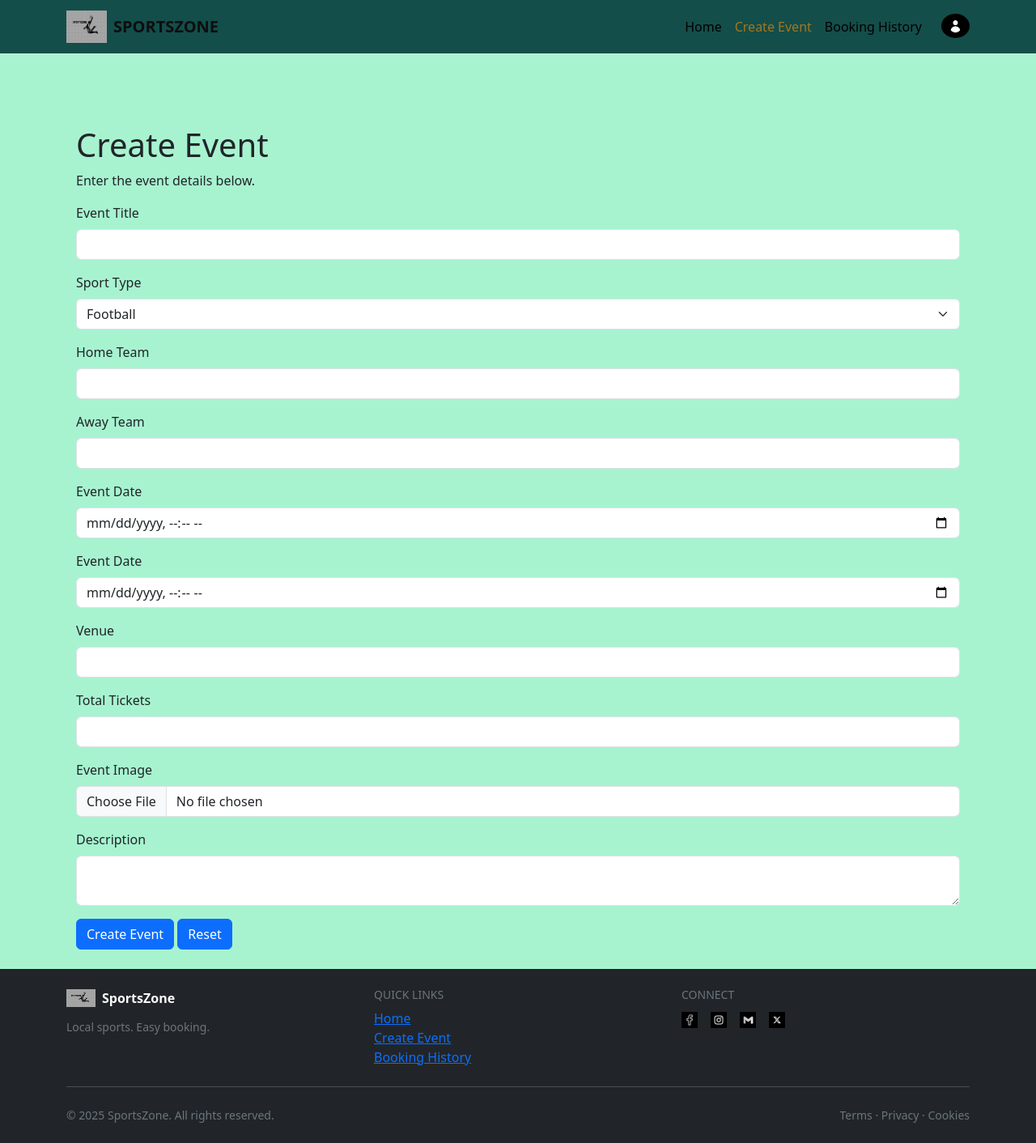
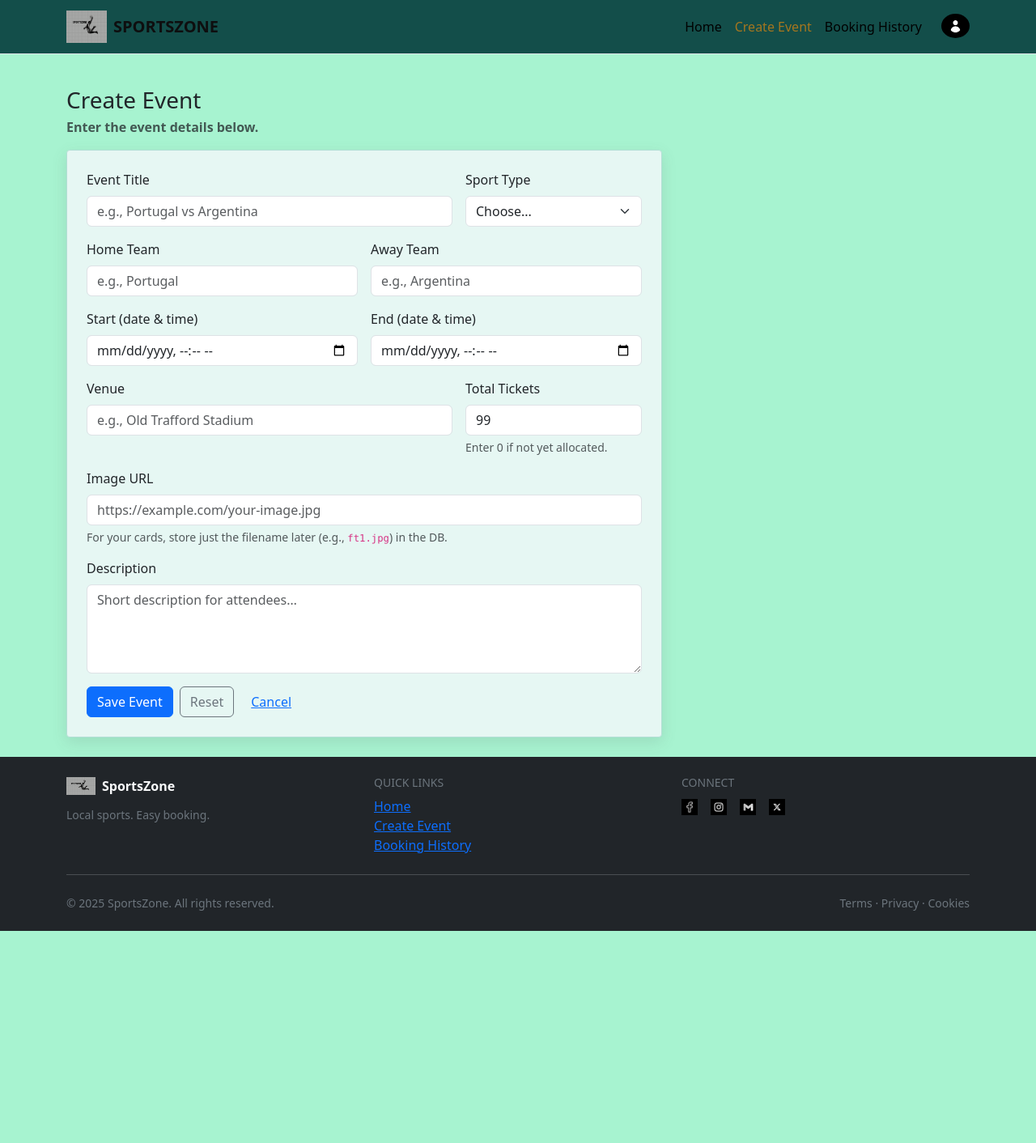
Before and after one commit to wangchuktashi/207-Group-33, a Flask app: page /create-event in a window 1280 px wide. Shown: the whole page at 81% size. After the commit the page ends 1150 px from the top, so only its background shows below. Run offline with Flask 3, Linux system fonts and the light colour scheme; a user stored in the database is signed in; some libraries are stand-ins or nearby versions.

Commit message:
Update create_event.html

```diff
--- a/a2/SportsZone/templates/create_event.html
+++ b/a2/SportsZone/templates/create_event.html
@@ -1,24 +1,178 @@
-{% extends 'base.html' %}
+{% extends "base.html" %}
+{% block title %}{{ 'Update Event' if event else 'Create Event' }} · SportsZone{% endblock %}
 
-{% from 'bootstrap5/form.html' import render_form %}
+{% block extra_css %}
+<style>
+  .panel{
+    background:#e6f7f3;
+    border:1px solid #b2dfd5;
+    border-radius:.250rem;
+    box-shadow:0 6px 18px rgba(84,97,96,.15);
+  }
+</style>
+{% endblock %}
 
 {% block body %}
-  <div class="container">
-    <div class="row mt-5">
-      <div class="col-md-12">
+<header class="mb-3">
+  <h1 class="h3 mb-1">{{ 'Update Event' if event else 'Create Event' }}</h1>
+  <p class="text-muted mb-0 fw-bold">Enter the event details below.</p>
+</header>
 
-        <h1>Create Event</h1>
-        <p>Enter the event details below.</p>
+{# Flash messages from the controller (e.g., flash('Event saved (demo).')) #}
+{% with messages = get_flashed_messages() %}
+  {% if messages %}
+    <div class="alert alert-success" role="alert">
+      {{ messages[0] }}
+    </div>
+  {% endif %}
+{% endwith %}
 
-        <!-- to prevent double clicks -->
-        <form method="post" enctype="multipart/form-data" onsubmit="this.querySelector('button[type=submit]').disabled=true;">
-          {{ form.hidden_tag() }}
-          {{ render_form(form) }}
-        </form>
+<div class="row g-4">
+  <div class="col-lg-8">
+    <form class="panel p-3 p-md-4" method="post" action="{{ url_for('main.create_event') }}">
+      <div class="row g-3">
+        <!-- Title + Sport -->
+        <div class="col-md-8">
+          <label class="form-label">Event Title</label>
+          <input
+            type="text"
+            class="form-control"
+            name="title"
+            placeholder="e.g., Portugal vs Argentina"
+            value="{{ event.title if event is defined else '' }}"
+            required
+          >
+        </div>
+        <div class="col-md-4">
+          <label class="form-label">Sport Type</label>
+          <select class="form-select" name="sport" required>
+            <option value="" disabled {{ '' if event is defined else 'selected' }}>Choose...</option>
+            {% set sport = event.sport|lower if event is defined else '' %}
+            <option {{ 'selected' if sport=='football' else '' }}>Football</option>
+            <option {{ 'selected' if sport=='basketball' else '' }}>Basketball</option>
+            <option {{ 'selected' if sport=='rugby' else '' }}>Rugby</option>
+            <option {{ 'selected' if sport=='cricket' else '' }}>Cricket</option>
+            <option {{ 'selected' if sport=='tennis' else '' }}>Tennis</option>
+            <option {{ 'selected' if sport=='hockey' else '' }}>Hockey</option>
+          </select>
+        </div>
 
+        <!-- Teams (optional for display only; your details page derives from title) -->
+        <div class="col-md-6">
+          <label class="form-label">Home Team</label>
+          <input
+            type="text"
+            class="form-control"
+            name="home"
+            placeholder="e.g., Portugal"
+            value="{{ event.home if event is defined and event.home is defined else '' }}"
+            required
+          >
+        </div>
+        <div class="col-md-6">
+          <label class="form-label">Away Team</label>
+          <input
+            type="text"
+            class="form-control"
+            name="away"
+            placeholder="e.g., Argentina"
+            value="{{ event.away if event is defined and event.away is defined else '' }}"
+            required
+          >
+        </div>
 
+        <!-- Timing -->
+        <div class="col-md-6">
+          <label class="form-label">Start (date & time)</label>
+          <input
+            type="datetime-local"
+            class="form-control"
+            name="start"
+            value="{{ event.start_value if event is defined and event.start_value is defined else '' }}"
+            required
+          >
+        </div>
+        <div class="col-md-6">
+          <label class="form-label">End (date & time)</label>
+          <input
+            type="datetime-local"
+            class="form-control"
+            name="end"
+            value="{{ event.end_value if event is defined and event.end_value is defined else '' }}"
+            required
+          >
+        </div>
+
+        <!-- Venue + Tickets -->
+        <div class="col-md-8">
+          <label class="form-label">Venue</label>
+          <input
+            type="text"
+            class="form-control"
+            name="venue"
+            placeholder="e.g., Old Trafford Stadium"
+            value="{{ event.venue if event is defined else '' }}"
+            required
+          >
+        </div>
+        <div class="col-md-4">
+          <label class="form-label">Total Tickets</label>
+          <input
+            type="number"
+            class="form-control"
+            name="tickets"
+            min="0"
+            value="{{ event.capacity if event is defined and event.capacity is defined else 99 }}"
+            required
+          >
+          <div class="form-text">Enter 0 if not yet allocated.</div>
+        </div>
+
+        <!-- Image -->
+        <div class="col-12">
+          <label class="form-label">Image URL</label>
+          <input
+            type="url"
+            class="form-control"
+            name="image"
+            placeholder="https://example.com/your-image.jpg"
+            value="{% if event is defined %}{{ event.hero_image if event.hero_image is defined else event.image }}{% endif %}"
+          >
+          <div class="form-text">For your cards, store just the filename later (e.g., <code>ft1.jpg</code>) in the DB.</div>
+        </div>
+
+        <!-- Description -->
+        <div class="col-12">
+          <label class="form-label">Description</label>
+          <textarea
+            class="form-control"
+            name="description"
+            rows="4"
+            placeholder="Short description for attendees…"
+            required
+          >{{ event.description if event is defined else '' }}</textarea>
+        </div>
+
+        <!-- Actions -->
+        <div class="col-12 d-flex gap-2">
+          <button type="submit" class="btn btn-primary">Save Event</button>
+          <button type="reset" class="btn btn-outline-secondary">Reset</button>
+          <a href="{{ url_for('main.index') }}" class="btn btn-link">Cancel</a>
+        </div>
       </div>
+    </form>
+  </div>
+</div>
+
+{# Optional modal kept for later; not auto-triggered to avoid custom JS in this unit #}
+<div class="modal fade" id="savedModal" tabindex="-1" aria-hidden="true">
+  <div class="modal-dialog"><div class="modal-content">
+    <div class="modal-header"><h5 class="modal-title">Event Saved</h5><button class="btn-close" data-bs-dismiss="modal" aria-label="Close"></button></div>
+    <div class="modal-body small text-muted">Event Created Successfully.</div>
+    <div class="modal-footer">
+      <a class="btn btn-outline-secondary" data-bs-dismiss="modal">Keep Editing</a>
+      <a class="btn btn-primary" href="{{ url_for('main.index') }}">Back to Home</a>
     </div>
-  </div>
-
+  </div></div>
+</div>
 {% endblock %}
```
